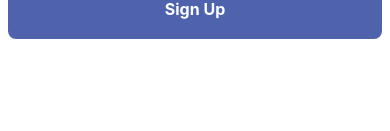
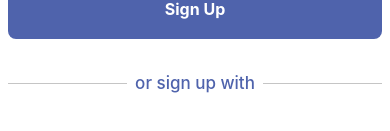
Before and after one commit to vvillbiii/listicle-app, a React Native app: screen /Splash in a window 390 px wide. Shown: the part 531-662 px from the top of the page. Built offline with nearby package versions, Linux system fonts and the light colour scheme.

Commit message:
add separator component to signup screen

```diff
--- /dev/null
+++ b/src/components/Separator/index.js
@@ -0,0 +1,13 @@
+import React from 'react';
+import {Text, View} from 'react-native';
+import {styles} from './styles';
+
+export const Separator = ({text}) => {
+  return (
+    <View style={styles.container}>
+      <View style={styles.line}></View>
+      <Text style={styles.text}>{text}</Text>
+      <View style={styles.line}></View>
+    </View>
+  );
+};
--- /dev/null
+++ b/src/components/Separator/styles.js
@@ -0,0 +1,21 @@
+import {StyleSheet} from 'react-native';
+import {colors} from '../../utils/colors';
+
+export const styles = StyleSheet.create({
+  container: {
+    flexDirection: 'row',
+    alignItems: 'center',
+    marginVertical: 10,
+  },
+  line: {
+    height: 1,
+    backgroundColor: colors.grey,
+    flex: 1,
+  },
+  text: {
+    color: colors.blue,
+    marginHorizontal: 8,
+    fontWeight: '500',
+    fontSize: 17,
+  },
+});
--- a/src/screens/auth/Signup/index.js
+++ b/src/screens/auth/Signup/index.js
@@ -5,6 +5,7 @@
 import {Input} from '../../../components/Input';
 import {Checkbox} from '../../../components/Checkbox';
 import {Button} from '../../../components/Button';
+import {Separator} from '../../../components/Separator';
 
 export const Signup = () => {
   const [isChecked, setIsChecked] = useState(false);
@@ -23,6 +24,7 @@
         </Text>
       </View>
       <Button style={styles.button} title="Sign Up" />
+      <Separator text="or sign up with" />
     </View>
   );
 };
```
